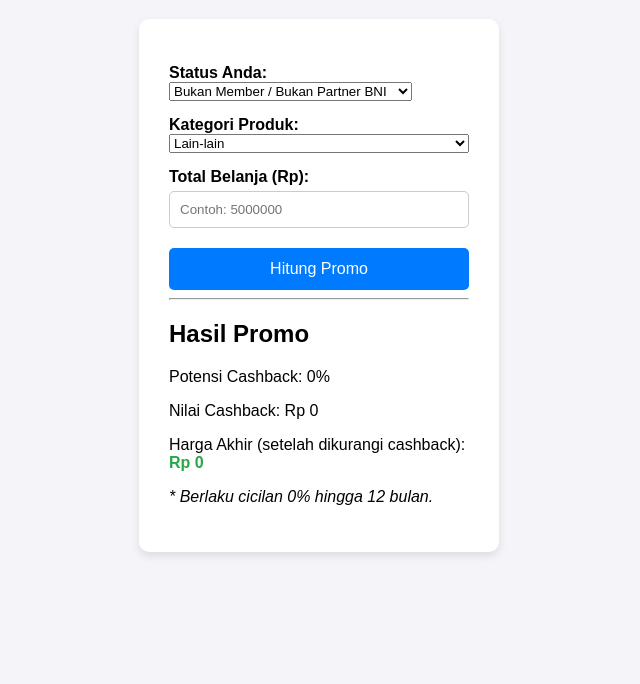
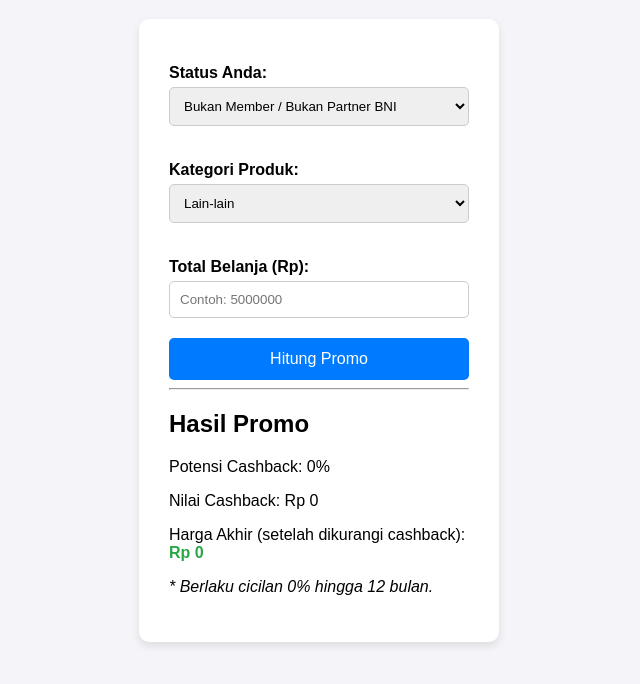
Before and after one commit to danyandanainforma/new, a plain HTML site: page index.html in a window 1280 px wide. Shown: the part 90-774 px from the top of the page, without its empty margins (321-961 px from the left). Drawn offline with Linux system fonts and the light colour scheme.

Commit message:
Update style.css

```diff
--- a/style.css
+++ b/style.css
@@ -1,3 +1,14 @@
+/* Tambahkan atau sesuaikan ini di file style.css Anda */
+select {
+    width: 100%;
+    padding: 10px;
+    margin-top: 5px;
+    margin-bottom: 20px;
+    border: 1px solid #ccc;
+    border-radius: 5px;
+    box-sizing: border-box;
+}
+
 body {
     font-family: Arial, sans-serif;
     background-color: #f4f4f9;
```
